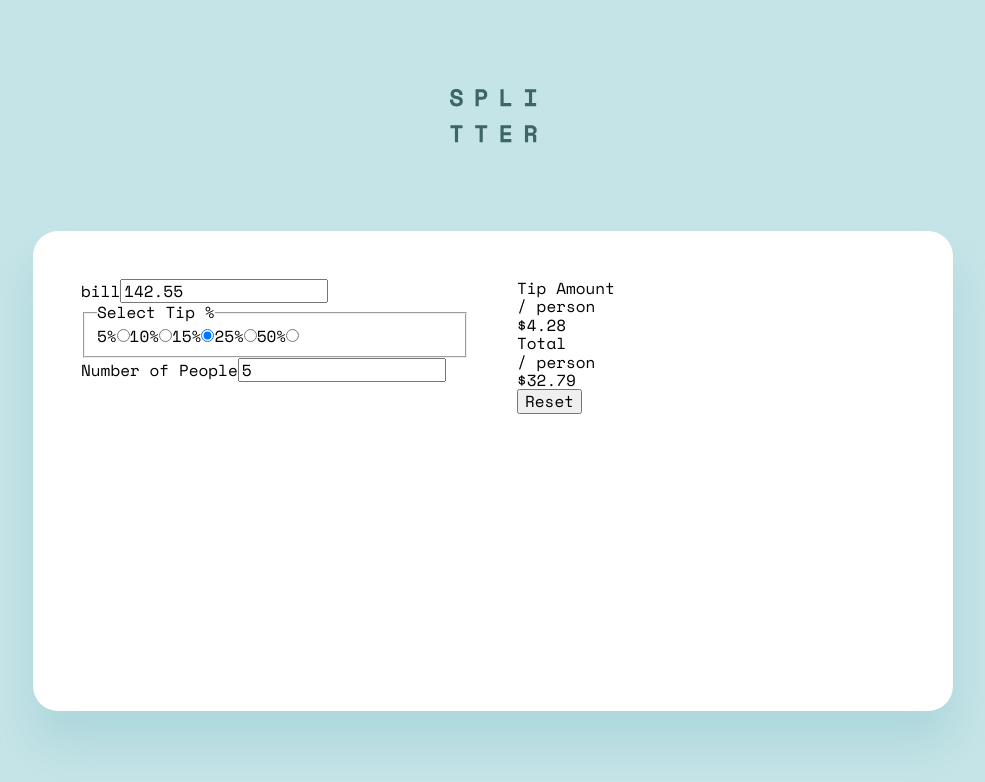
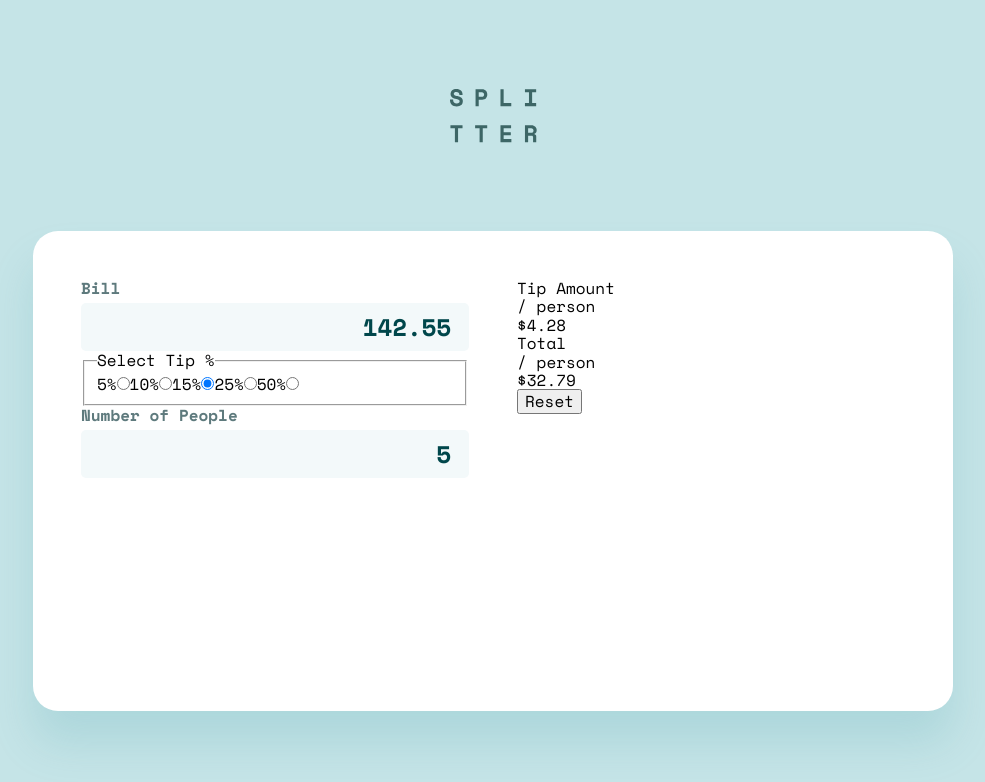
Before and after one commit to Ex-Zy/tip-calculator, a React (Vite) app: page / in a window 1280 px wide. Shown: the top 782 px of the page, without its empty margins (147-1132 px from the left). Built offline with nearby package versions, Linux system fonts and the light colour scheme.

Commit message:
:star: new: InputField component

```diff
--- /dev/null
+++ b/src/components/InputField/InputField.scss
@@ -0,0 +1,44 @@
+.input-field {
+  display: flex;
+  flex-direction: column;
+
+  &__label {
+    font-family: 'Space Mono', monospace;
+    font-weight: 700;
+    font-size: 16px;
+    color: #5e7a7d;
+  }
+
+  &__el {
+    margin: 6px 0 0;
+    border-radius: 5px;
+    width: 100%;
+    max-width: none;
+    height: 48px;
+    background: #f3f9fa;
+    border: 2px solid transparent;
+    padding-inline: 16px;
+    text-align: right;
+    -webkit-appearance: none;
+    -moz-appearance: textfield;
+
+    font-family: 'Space Mono', monospace;
+    font-weight: 700;
+    font-size: 24px;
+    color: #00474b;
+
+    &[type='number'] {
+      -moz-appearance: textfield;
+    }
+
+    &::-webkit-outer-spin-button,
+    &::-webkit-inner-spin-button {
+      -webkit-appearance: none;
+    }
+
+    &:focus {
+      border-color: #26c2ae;
+      outline: none;
+    }
+  }
+}
--- /dev/null
+++ b/src/components/InputField/InputField.tsx
@@ -0,0 +1,34 @@
+import './InputField.scss'
+import React from 'react'
+
+interface Props {
+  type: 'text' | 'number'
+  name: string
+  value: string | number
+  label?: string
+  placeholder?: string
+  disabled?: boolean
+  error?: boolean
+  errorText?: string
+  min?: number
+  onChange: (e: React.ChangeEvent<HTMLInputElement>) => void
+}
+
+export const InputField: React.FC<Props> = (props: Props) => {
+  return (
+    <label className="input-field">
+      {props.label && <span className="input-field__label">{props.label}</span>}
+      <input
+        type={props.type}
+        name={props.name}
+        min={props.min}
+        placeholder={props.placeholder}
+        className={`input-field__el ${props.error ? 'input-field__el--error' : ''}`}
+        value={props.value}
+        onChange={props.onChange}
+        disabled={props.disabled}
+      />
+      {props.errorText && <span className="input-field__error">{props.errorText}</span>}
+    </label>
+  )
+}
--- a/src/components/TipCalculator/TipCalculator.tsx
+++ b/src/components/TipCalculator/TipCalculator.tsx
@@ -1,6 +1,7 @@
 import './TipCalculator.scss'
 import React from 'react'
 import { useTipCalculator } from '../../hooks/useTipCalculator.ts'
+import { InputField } from '../InputField/InputField.tsx'
 
 interface Props {
   className: string
@@ -12,18 +13,14 @@ export const TipCalculator: React.FC<Props> = ({ className = '' }: Props) => {
   return (
     <form className={`tip-calculator ${className}`}>
       <div className="bill-section">
-        <label className="u-input">
-          <span className="u-input__label">bill</span>
-          <input
+        <InputField
+          label="Bill"
           type="number"
           name="bill"
-            min="0"
-            placeholder="Enter bill"
-            className="u-input__field"
           value={paymentDetails.bill}
+          min={0}
           onChange={handleChange}
         />
-        </label>
         <fieldset>
           <legend>Select Tip %</legend>
           <label>
@@ -47,18 +44,14 @@ export const TipCalculator: React.FC<Props> = ({ className = '' }: Props) => {
             <input type="radio" name="tip" value="50" checked={paymentDetails.tip === 50} onChange={handleChange} />
           </label>
         </fieldset>
-        <label className="u-input">
-          <span className="u-input__label">Number of People</span>
-          <input
+        <InputField
+          label="Number of People"
           type="number"
-            placeholder="Enter bill"
-            className="u-input__field"
           name="numberOfPeople"
-            min="0"
           value={paymentDetails.numberOfPeople}
+          min={0}
           onChange={handleChange}
         />
-        </label>
       </div>
       <div className="result-section">
         <div className="result">
```
Lines whose indentation alone changed are shown as unchanged.
